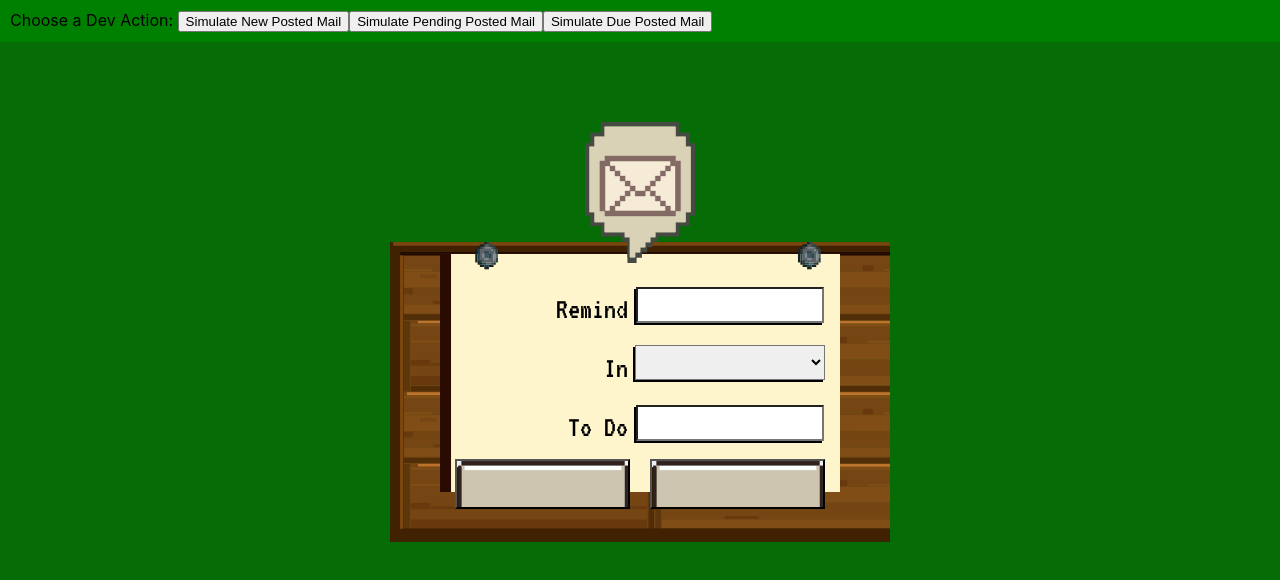
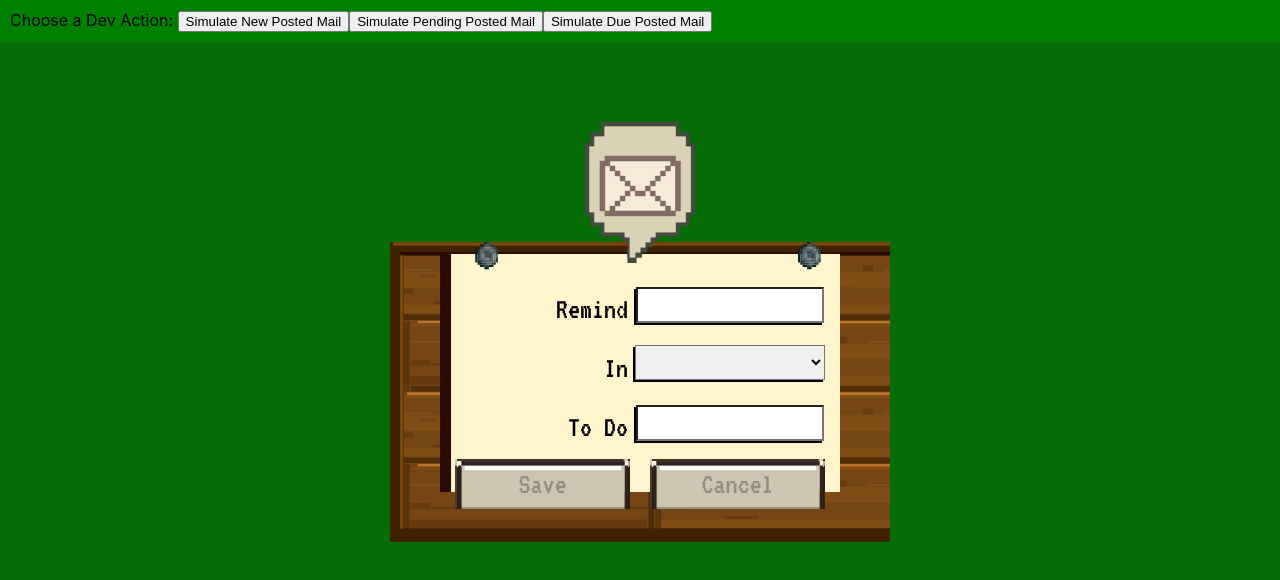
Before and after one commit to aescott87/mail-reminder-app, a React (Create React App) app: page / in a window 1280 px wide. Both pictures are taken after a click on the button "Simulate New Posted Mail". Shown: the top 580 px of the page. Built offline with nearby package versions, Linux system fonts and the light colour scheme.

Commit message:
Refined local state in bulletin component and handleChange, added hasChanges function

```diff
--- a/public/App.css
+++ b/public/App.css
@@ -72,17 +72,40 @@ img {
 }
 
 
-.save-button {
+.disabled-save-button {
   background-image: url("Images/button-disabled.svg");
   background-size: cover;
   height: 50px;
   width: 175px;
+  font-family: 'VT323', monospace;
+  font-size: 30px;
 }
 
-.cancel-button {
+.disabled-cancel-button {
   background-image: url("Images/button-disabled.svg");
   background-size: cover;
   height: 50px;
   width: 175px;
   justify-self: end;
+  font-family: 'VT323', monospace;
+  font-size: 30px;
 }
+
+.save-button {
+  background-image: url("Images/button.svg");
+  background-size: cover;
+  height: 50px;
+  width: 175px;
+  font-family: 'VT323', monospace;
+  font-size: 30px;
+}
+
+.cancel-button {
+  background-image: url("Images/button.svg");
+  background-size: cover;
+  height: 50px;
+  width: 175px;
+  justify-self: end;
+  font-family: 'VT323', monospace;
+  font-size: 30px;
+}
--- a/src/Components/Bulletin/Bulletin.js
+++ b/src/Components/Bulletin/Bulletin.js
@@ -2,6 +2,40 @@ import React, { Component } from 'react';
 import { connect } from 'react-redux';
 
 class Bulletin extends Component {
+
+    state = {
+        saved: {
+            "smsPhone": "",
+            "remindOnDate": "",
+            "message": ""
+        },
+        unsaved: {
+            "smsPhone": "",
+            "remindOnDate": "",
+            "message": ""
+        }
+    }
+
+    handleUpdate = (propName, event) => {
+        console.log('Creating mail reminder');
+        this.setState({
+            ...this.state,
+            unsaved: {
+                ...this.state.unsaved,
+                [propName]: event.target.value
+            }
+        })
+    }
+
+    hasChanges = () => {
+        console.log('Saved is', this.state.saved);
+        console.log('Unsaved is', this.state.unsaved);
+        const smsPhoneChanged = this.state.saved.smsPhone !== this.state.unsaved.smsPhone;
+        const remindOnDateChanged = this.state.saved.remindOnDate !== this.state.unsaved.remindOnDate;
+        const messageChanged = this.state.saved.message !== this.state.unsaved.message;
+        return smsPhoneChanged || remindOnDateChanged || messageChanged
+    }
+
     render() {
         return (
             <div className="bulletin">
@@ -10,15 +44,29 @@ class Bulletin extends Component {
                         <img src="Images/mail-bubble.svg" alt="Mail bubble" />
                         <form>
                             <label className="label-item">Remind</label>
-                            <input value={this.props.bulletin.smsPhone} />
+                            <input
+                                value={this.state.unsaved.smsPhone}
+                                onChange={(event) => this.handleUpdate('smsPhone', event)} />
                             <label className="label-item">In</label>
-                            <select>
-                                <option>{this.props.bulletin.remindOnDate}</option>
+                            <select
+                                onChange={(event) => this.handleUpdate('remindOnDate', event)}
+                                value={this.state.unsaved.remindOnDate}>
+                                <option value={this.state.saved.remindOnDate}>{this.state.saved.remindOnDate}</option>
                             </select>
                             <label className="label-item">To Do</label>
-                            <input value={this.props.bulletin.message} />
-                            <button className="save-button"></button>
-                            <button className="cancel-button"></button>
+                            <input
+                                value={this.state.unsaved.message}
+                                onChange={(event) => this.handleUpdate('message', event)} />
+                            {this.hasChanges() ?
+                                <>
+                                    <button className="save-button">Save</button>
+                                    <button className="cancel-button">Cancel</button>
+                                </> :
+                                <>
+                                    <button disabled={true} className="disabled-save-button">Save</button>
+                                    <button disabled={true} className="disabled-cancel-button">Cancel</button>
+                                </>
+                            }
                         </form>
                     </div> :
                     <p className="bulletin-message">All caught up! Nice work!</p>}
```
